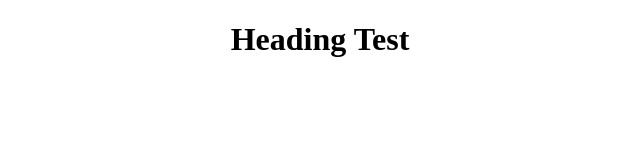
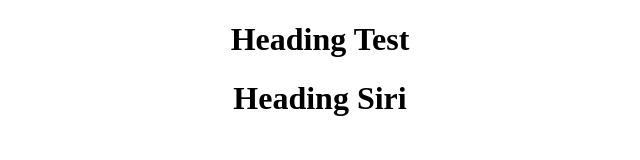
Before and after one commit to AnkitThakur67/Test, a plain HTML site: page index.html in a window 1280 px wide. Shown: the whole page, without its empty margins (320-960 px from the left). Drawn offline with Linux system fonts and the light colour scheme.

Commit message:
print hello

```diff
--- a/index.html
+++ b/index.html
@@ -7,5 +7,6 @@
 </head>
 <body>
     <h1 style="text-align: center;">Heading Test</h1>
+    <h1 style="text-align: center;">Heading Siri</h1>
 </body>
 </html>
```
